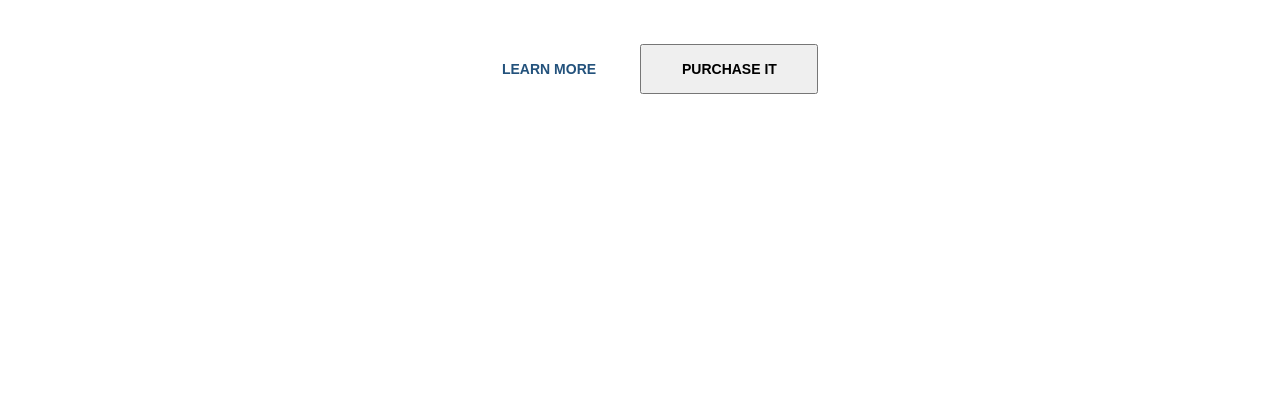
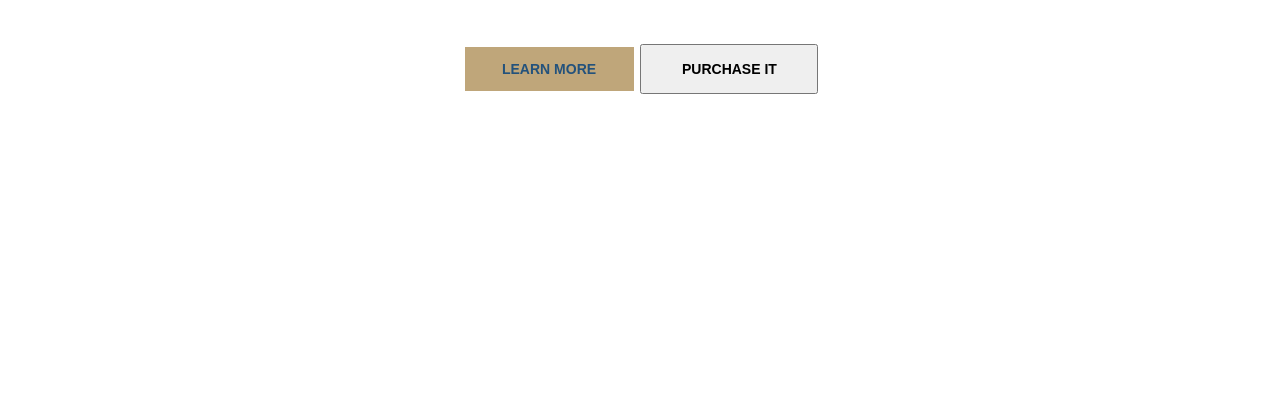
Before and after one commit to gunayhesenova/Enigma, a plain HTML site: page index.html in a window 1280 px wide. In both pictures the pointer is over the button "LEARN MORE". Shown: the part 404-800 px from the top of the page. Drawn offline with nearby package versions, Linux system fonts and the light colour scheme; some packages are replaced by stand-ins of ours.

Commit message:
EnigmaFull

```diff
--- a/css/style.css
+++ b/css/style.css
@@ -451,3 +451,7 @@ a:hover{
 .compphotoover{
 	width: 4055px
 }
+.learn:hover,.purchase:hover{
+	transition: 1s all ease;
+	background: #bfa67a
+}
--- a/index.html
+++ b/index.html
@@ -2,6 +2,7 @@
 <html>
 <head>
 	<title>Enigma | Home Text Rotator</title>
+	<link rel="icon" href="img/log.png">
 <meta charset="utf-8">
 <link rel="stylesheet" href="https://maxcdn.bootstrapcdn.com/bootstrap/3.3.7/css/bootstrap.min.css">
 <script src="http://code.jquery.com/jquery-3.1.1.js" integrity="sha256-16cdPddA6VdVInumRGo6IbivbERE8p7CQR3HzTBuELA=" crossorigin="anonymous"></script>
```
Also changed, not shown: img/log.PNG (added).
